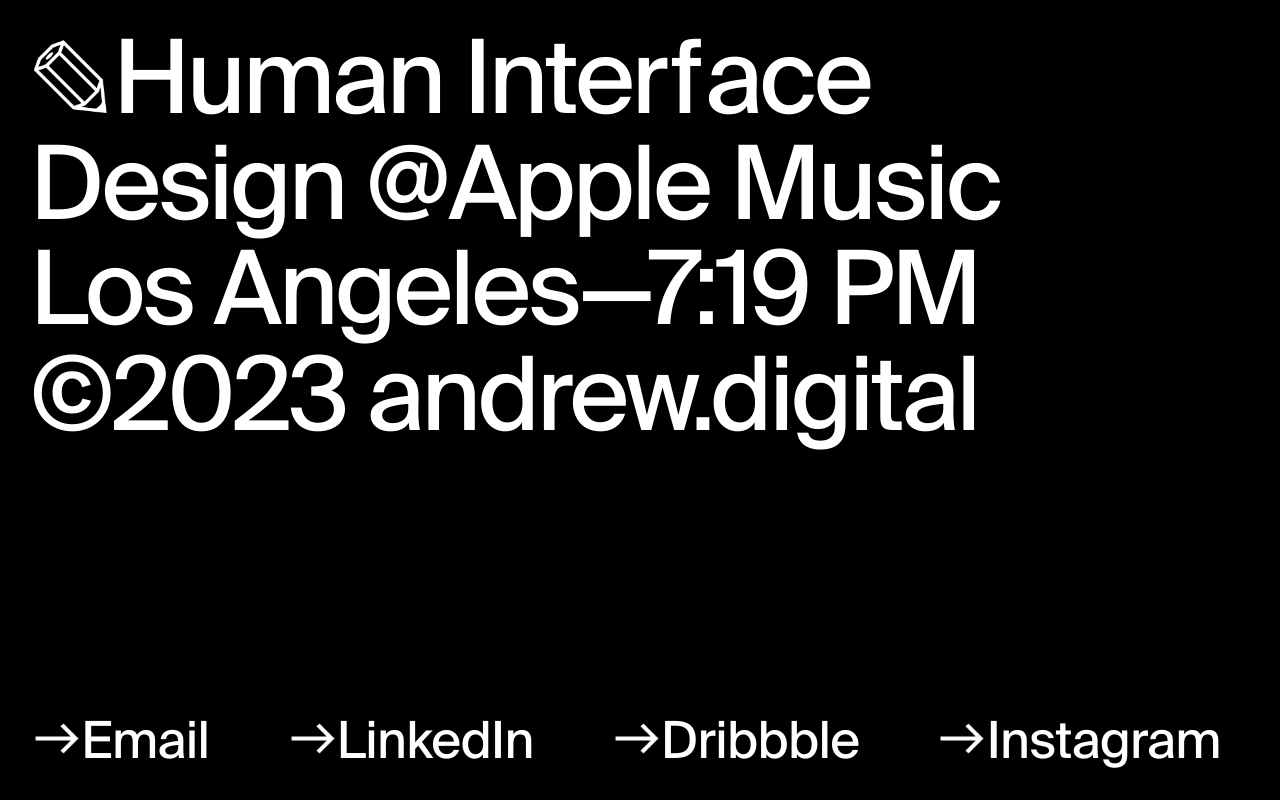
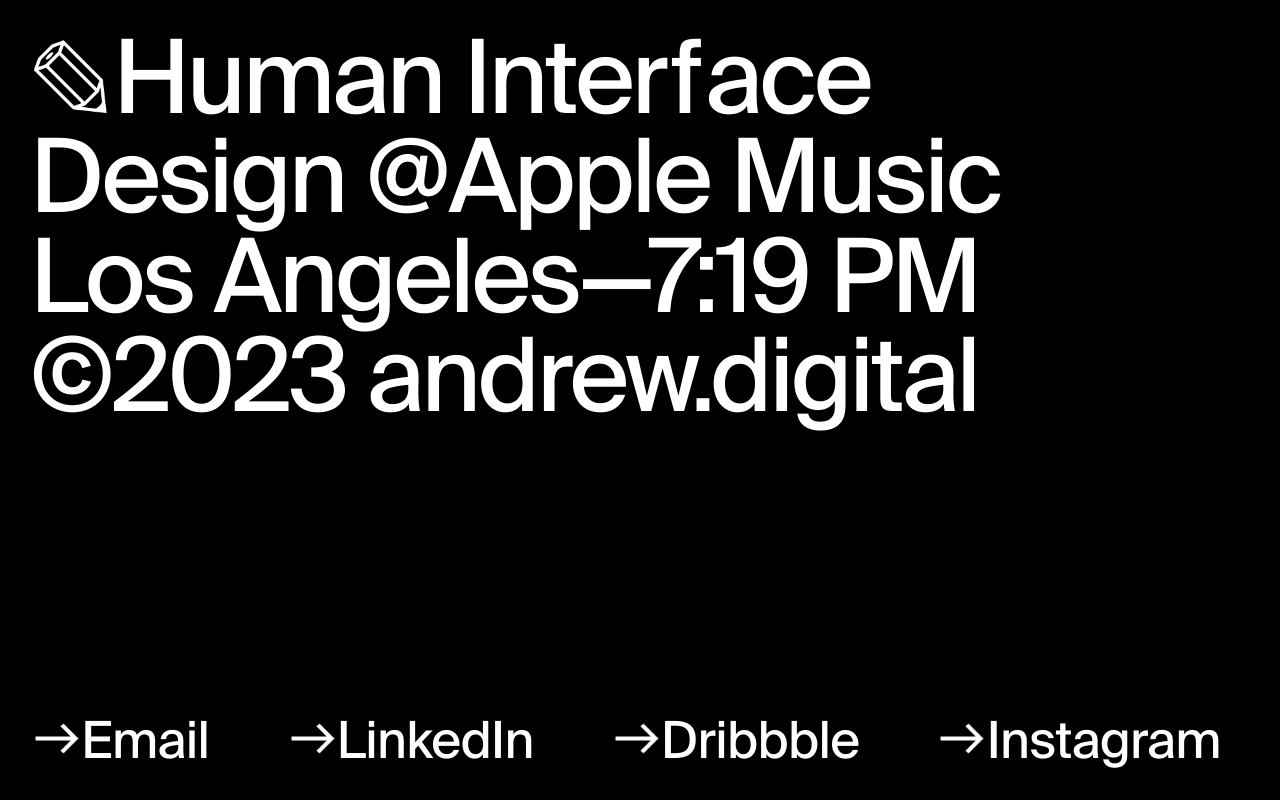
Before and after one commit to andleung/design, a plain HTML site: page index.html in a window 1280 px wide. Drawn offline with nearby package versions, Linux system fonts and the light colour scheme; files whose address does not match are found by name.

Commit message:
Update main.css

```diff
--- a/css/main.css
+++ b/css/main.css
@@ -2,7 +2,7 @@
 
 @font-face { font-family: 'SuisseIntl'; src: url(../assets/fonts/suisseintl-book-webfont.woff2), url(../assets/fonts/suisseintl-book-webfont.woff); }
 
-body { font-family: 'SuisseIntl', sans-serif; font-size: 8vw; letter-spacing: -.25vw; line-height: 8.25vw; color: #fff; background-color: #000; padding: 30px; max-width: 100%; overflow-x: hidden; }
+body { font-family: 'SuisseIntl', sans-serif; font-size: 8vw; letter-spacing: -.25vw; line-height: 7.75vw; color: #fff; background-color: #000; padding: 30px; max-width: 100%; overflow-x: hidden; }
 a { color: #fff; text-decoration: none; }
 
 .uppercase { text-transform: uppercase; }
```
